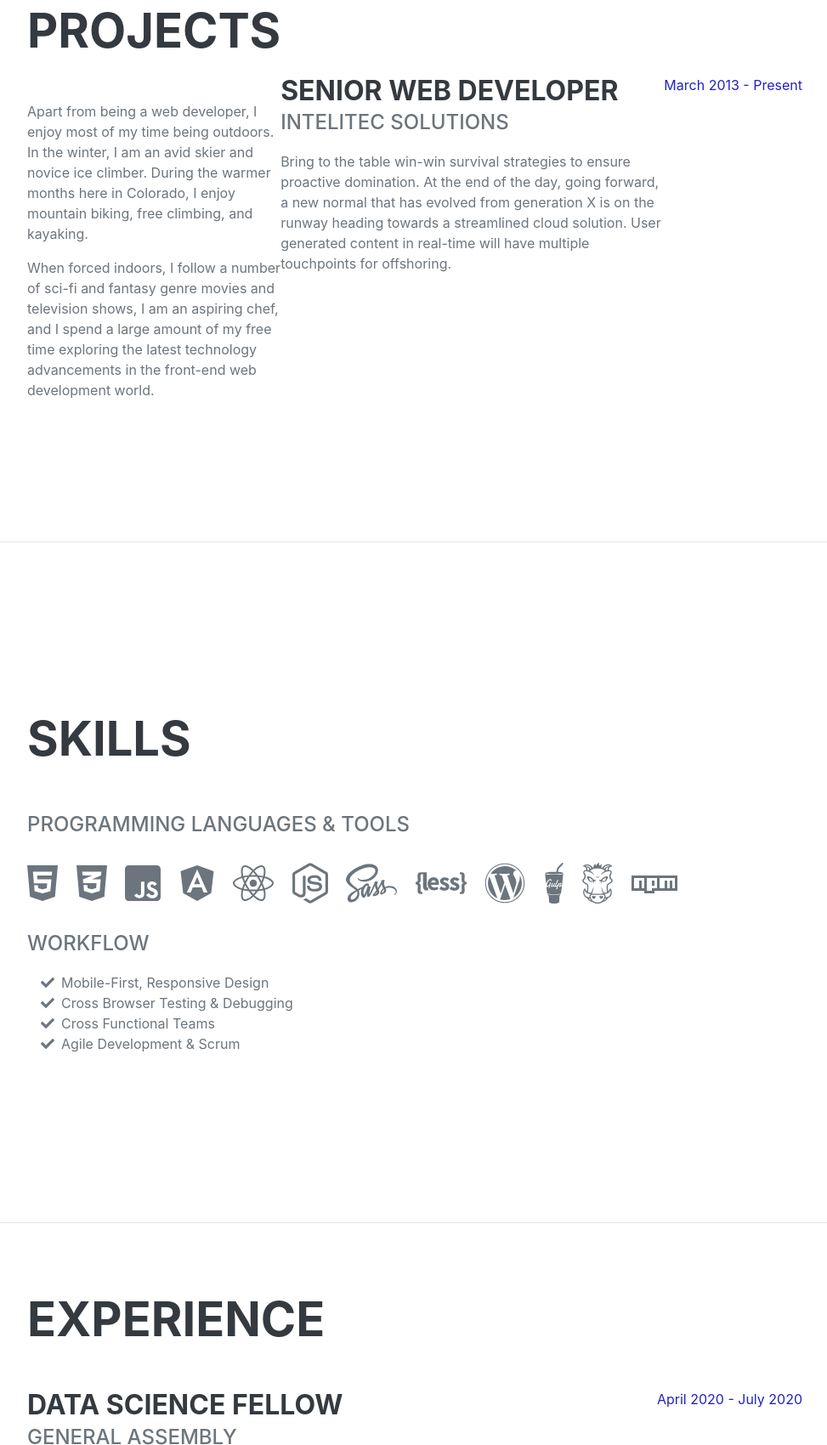
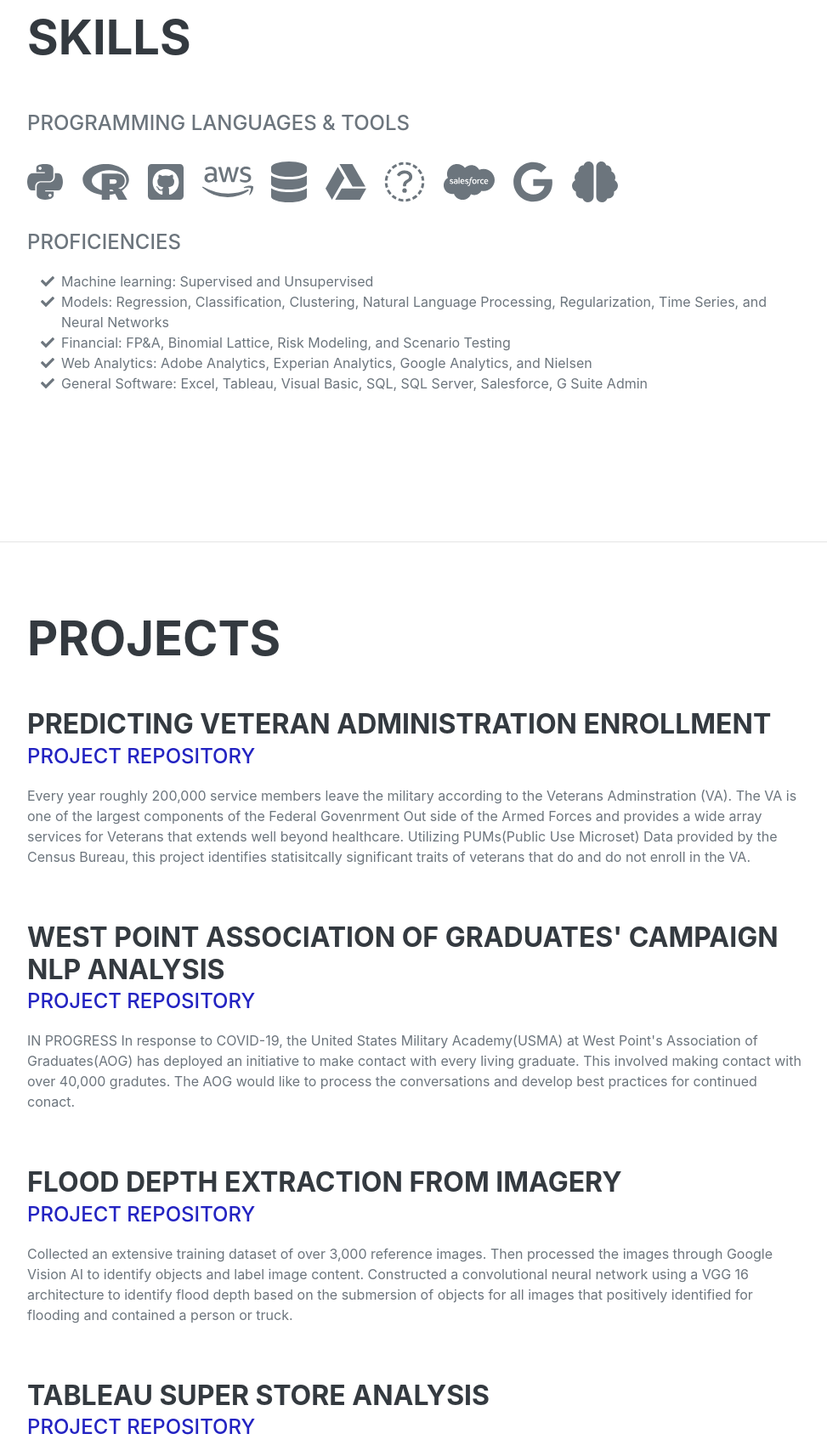
Before and after one commit to JAKuehl/JAKuehl.github.io, a plain HTML site: page index.html in a window 1280 px wide. Shown: the part 964-2664 px from the top of the page at 85% size, without its empty margins (288-1261 px from the left). Drawn offline with nearby package versions, Linux system fonts and the light colour scheme; a web font is replaced by a local one.

Commit message:
07/28 Updates

```diff
--- a/index.html
+++ b/index.html
@@ -39,10 +39,50 @@
                 <div class="resume-section-content">
                     <h1 class="mb-0">Joshua <span class="text-primary">Kuehl</span></h1>
                     <div class="subheading mb-5">8198 Irving St. · Westminster, CO 80031 · (605) 759-5104 · <a href="mailto:joshua.a.kuehl@gmail.com">joshua.a.kuehl@gmail.com</a></div>
-                    <p class="lead mb-5">Data professional with over 15 years of professional experience at the intersection of operations, social science, finance, and data.  My background in photography helps me bring creativity to my research and find trends where no else thinks to look.  Self-starter and always looking for a challenge.</p>
+                    <p class="lead mb-5">Data professional with over 15 years of professional experience at the intersection of operations, social science, finance, and data.  My background in <a href="http://theoryphotography.com/#headshots-1">photography</a> helps me bring creativity to my research and find trends where no else thinks to look.  Self-starter and always looking for a challenge.</p>
                     <div class="social-icons">
-                        <a class="social-icon" href="https://www.linkedin.com/in/joshkuehl/"><i class="fab fa-linkedin-in"></i></a><a class="social-icon" href="https://github.com/JAKuehl"><i class="fab fa-github"></i></a><a class="social-icon" href="#"><i class="fab fa-twitter"></i></a><a class="social-icon" href="#"><i class="fab fa-facebook-f"></i></a>
+                        <a class="social-icon" href="https://www.linkedin.com/in/joshkuehl/"><i class="fab fa-linkedin-in"></i></a><a class="social-icon" href="https://github.com/JAKuehl"><i class="fab fa-github"></i></a><a class="social-icon" href="https://medium.com/@joshua.a.kuehl"><i class="fab fa-medium"></i></a>
                     </div>
+                </div>
+            </section>
+            <hr class="m-0" />
+            <!-- Skills-->
+            <section class="resume-section" id="skills">
+                <div class="resume-section-content">
+                    <h2 class="mb-5">Skills</h2>
+                    <div class="subheading mb-3">Programming Languages & Tools</div>
+                    <ul class="list-inline dev-icons">
+                        <li class="list-inline-item"><i class="fab fa-python"></i></li>
+                        <li class="list-inline-item"><i class="fab fa-r-project"></i></li>
+                        <li class="list-inline-item"><i class="fab fa-github-square"></i></li>
+                        <li class="list-inline-item"><i class="fab fa-aws"></i></li>
+                        <li class="list-inline-item"><i class="fas fa-database"></i></li>
+                        <li class="list-inline-item"><i class="fab fa-google-drive"></i></li>
+                        <li class="list-inline-item"><i class="fab fa-adobe"></i></li>
+                        <li class="list-inline-item"><i class="fab fa-salesforce"></i></li>
+                        <li class="list-inline-item"><i class="fab fa-google"></i></li>
+                        <li class="list-inline-item"><i class="fas fa-brain"></i></li>
+                        <!--<li class="list-inline-item"><i class="fab fa-grunt"></i></li>
+                        <li class="list-inline-item"><i class="fab fa-npm"></i></li> -->
+                    </ul>
+                    <div class="subheading mb-3">Proficiencies</div>
+                    <ul class="fa-ul mb-0">
+                        <li>
+                            <span class="fa-li"><i class="fas fa-check"></i></span> Machine learning: Supervised and Unsupervised
+                        </li>
+                        <li>
+                            <span class="fa-li"><i class="fas fa-check"></i></span>Models: Regression, Classification, Clustering, Natural Language Processing, Regularization, Time Series, and Neural Networks
+                        </li>
+                        <li>
+                            <span class="fa-li"><i class="fas fa-check"></i></span>Financial: FP&A, Binomial Lattice, Risk Modeling, and Scenario Testing
+                        </li>
+                        <li>
+                            <span class="fa-li"><i class="fas fa-check"></i></span>Web Analytics: Adobe Analytics, Experian Analytics, Google Analytics, and Nielsen
+                        </li>
+                        <li>
+                            <span class="fa-li"><i class="fas fa-check"></i></span>General Software: Excel, Tableau, Visual Basic, SQL, SQL Server, Salesforce, G Suite Admin
+                        </li>
+                    </ul>
                 </div>
             </section>
             <hr class="m-0" />
@@ -50,59 +90,53 @@
             <section class="resume-section" id="interests">
                 <div class="resume-section-content">
                     <h2 class="mb-5">Projects</h2>
-                    <p>Apart from being a web developer, I enjoy most of my time being outdoors. In the winter, I am an avid skier and novice ice climber. During the warmer months here in Colorado, I enjoy mountain biking, free climbing, and kayaking.</p>
+                    <!--<p>Apart from being a web developer, I enjoy most of my time being outdoors. In the winter, I am an avid skier and novice ice climber. During the warmer months here in Colorado, I enjoy mountain biking, free climbing, and kayaking.</p>
                     <p class="mb-0">When forced indoors, I follow a number of sci-fi and fantasy genre movies and television shows, I am an aspiring chef, and I spend a large amount of my free time exploring the latest technology advancements in the front-end web development world.</p>
+                </div> -->
+                <div class="d-flex flex-column flex-md-row justify-content-between mb-5">
+                    <div class="flex-grow-1">
+                        <h3 class="mb-0">Predicting Veteran Administration Enrollment</h3>
+                        <div class="subheading mb-3"><a href="https://github.com/JAKuehl/veteran_population_analysis">Project Repository</a></div>
+                        <p>Every year roughly 200,000 service members leave the military according to the Veterans Adminstration (VA). The VA is one of the largest components of the Federal Govenrment Out side of the Armed Forces and provides a wide array services for Veterans that extends well beyond healthcare. Utilizing PUMs(Public Use Microset) Data provided by the Census Bureau, this project identifies statisitcally significant traits of veterans that do and do not enroll in the VA.</p>
+                    </div>
                 </div>
-              <div class="d-flex flex-column flex-md-row justify-content-between mb-5">
+                <div class="d-flex flex-column flex-md-row justify-content-between mb-5">
                     <div class="flex-grow-1">
-                        <h3 class="mb-0">Senior Web Developer</h3>
-                        <div class="subheading mb-3">Intelitec Solutions</div>
-                        <p>Bring to the table win-win survival strategies to ensure proactive domination. At the end of the day, going forward, a new normal that has evolved from generation X is on the runway heading towards a streamlined cloud solution. User generated content in real-time will have multiple touchpoints for offshoring.</p>
+                        <h3 class="mb-0">West Point Association of Graduates' Campaign NLP Analysis</h3>
+                        <div class="subheading mb-3"><a href="https://github.com/JAKuehl/Graduate_network_conversation_analysis">Project Repository</a></div>
+                        <p> IN PROGRESS  In response to COVID-19, the United States Military Academy(USMA) at West Point's Association of Graduates(AOG) has deployed an initiative to make contact with every living graduate.  This involved making contact with over 40,000 gradutes.  The AOG would like to process the conversations and develop best practices for continued conact.</p>
                     </div>
-                    <div class="flex-shrink-0"><span class="text-primary">March 2013 - Present</span></div>
-              </div>
-            </section>
-
-            <hr class="m-0" />
-
-            <!-- Skills-->
-            <section class="resume-section" id="skills">
-                <div class="resume-section-content">
-                    <h2 class="mb-5">Skills</h2>
-                    <div class="subheading mb-3">Programming Languages & Tools</div>
-                    <ul class="list-inline dev-icons">
-                        <li class="list-inline-item"><i class="fab fa-html5"></i></li>
-                        <li class="list-inline-item"><i class="fab fa-css3-alt"></i></li>
-                        <li class="list-inline-item"><i class="fab fa-js-square"></i></li>
-                        <li class="list-inline-item"><i class="fab fa-angular"></i></li>
-                        <li class="list-inline-item"><i class="fab fa-react"></i></li>
-                        <li class="list-inline-item"><i class="fab fa-node-js"></i></li>
-                        <li class="list-inline-item"><i class="fab fa-sass"></i></li>
-                        <li class="list-inline-item"><i class="fab fa-less"></i></li>
-                        <li class="list-inline-item"><i class="fab fa-wordpress"></i></li>
-                        <li class="list-inline-item"><i class="fab fa-gulp"></i></li>
-                        <li class="list-inline-item"><i class="fab fa-grunt"></i></li>
-                        <li class="list-inline-item"><i class="fab fa-npm"></i></li>
-                    </ul>
-                    <div class="subheading mb-3">Workflow</div>
-                    <ul class="fa-ul mb-0">
-                        <li>
-                            <span class="fa-li"><i class="fas fa-check"></i></span>Mobile-First, Responsive Design
-                        </li>
-                        <li>
-                            <span class="fa-li"><i class="fas fa-check"></i></span>Cross Browser Testing & Debugging
-                        </li>
-                        <li>
-                            <span class="fa-li"><i class="fas fa-check"></i></span>Cross Functional Teams
-                        </li>
-                        <li>
-                            <span class="fa-li"><i class="fas fa-check"></i></span>Agile Development & Scrum
-                        </li>
-                    </ul>
+                </div>
+                <div class="d-flex flex-column flex-md-row justify-content-between mb-5">
+                    <div class="flex-grow-1">
+                        <h3 class="mb-0">Flood Depth Extraction from Imagery</h3>
+                        <div class="subheading mb-3"><a href="https://github.com/JAKuehl/Extracting-Flood-Depths-From-Imagery">Project Repository</a></div>
+                        <p> Collected an extensive training dataset of over 3,000 reference images. Then processed the images through Google Vision AI to identify objects and label image content.  Constructed a convolutional neural network using a VGG 16 architecture to identify flood depth based on the submersion of objects for all images that positively identified for flooding and contained a person or truck. </p>
+                    </div>
+                </div>
+                <div class="d-flex flex-column flex-md-row justify-content-between mb-5">
+                    <div class="flex-grow-1">
+                        <h3 class="mb-0">Tableau Super Store Analysis</h3>
+                        <div class="subheading mb-3"><a href="https://github.com/JAKuehl/super_store_tableau">Project Repository</a></div>
+                        <p> Built and analyzed of the publicly available Super Store data set utlizing only Tableau. This project was selected over six other competing analysts for completeness and accuracy.</p>
+                    </div>
+                </div>
+                <div class="d-flex flex-column flex-md-row justify-content-between mb-5">
+                    <div class="flex-grow-1">
+                        <h3 class="mb-0">Home Value Prediction Model</h3>
+                        <div class="subheading mb-3"><a href="https://github.com/JAKuehl/Home-Value-Prediction-Model">Project Repository</a></div>
+                        <p> Utilized linear regression to develop prediction models for Real Estate Prices in Ames, Iowa, based on four years of home sale data. Built 3 models that achieved correlation values (R squared) above 0.9.</p>
+                    </div>
+                </div>
+                <div class="d-flex flex-column flex-md-row justify-content-between mb-5">
+                    <div class="flex-grow-1">
+                        <h3 class="mb-0">Reddit Web Scraping and Natural Language Processing</h3>
+                        <div class="subheading mb-3"><a href="https://github.com/JAKuehl/Reddit_web_scraping_and_NLP_analysis">Project Repository</a></div>
+                        <p> Designed a web scraping tool utilized Python to access an API that scraped over 1,000 posts from sub-reddits for Nikon and Canon cameras.  Processed the post content using several NLP techniques to include lemmatization, tokenization, and parsing to find trends in the posts.  Built models that predict post subreddit origin based on those trends of the language used in the subreddits.</p>
+                    </div>
                 </div>
             </section>
             <hr class="m-0" />
-
             <!-- Experience-->
             <section class="resume-section" id="experience">
                 <div class="resume-section-content">
@@ -127,8 +161,7 @@
                         <div class="flex-grow-1">
                             <h3 class="mb-0">Senior Business Intelligence Analyst</h3>
                             <div class="subheading mb-3">RE/MAX LLC</div>
-                            <p>Owned all business intelligence for RE/MAX web properties (i.e., remax.com, remax.net, and remax.collection.com). Solely responsible for monitoring and maintaining the analytic datasets for each international website generated daily. Identified and integrated three orphaned data sources into a SQL based enterprise data warehouse resulting in the ability to monitor agent performance in near real-time with MicroStrategy. Orchestrated the creation of APIs used to ETL enterprise data after generating desire for data among stakeholders and convincing vendors to post data nightly on an FTP server.  Built and distributed website performance dashboards to the senior leadership team and presented significant findings to C-level executives.  Identified analytical gaps and took corrective action resulting in a 4x increase of data captured and enhancements to customer experience. Increased analytics budget by $90,000 by advocating and utilizing more sophisticated analytical tools resulting in a 3x increase in consumer data value.  Consulted with other departments across the corporation on building data sets, using data to drive business decisions, and correcting any loss of data integrity to improve their data quality.
-</p>
+                            <p>Owned all business intelligence for RE/MAX web properties (i.e., remax.com, remax.net, and remax.collection.com). Solely responsible for monitoring and maintaining the analytic datasets for each international website generated daily. Identified and integrated three orphaned data sources into a SQL based enterprise data warehouse resulting in the ability to monitor agent performance in near real-time with MicroStrategy. Orchestrated the creation of APIs used to ETL enterprise data after generating desire for data among stakeholders and convincing vendors to post data nightly on an FTP server.  Built and distributed website performance dashboards to the senior leadership team and presented significant findings to C-level executives.  Identified analytical gaps and took corrective action resulting in a 4x increase of data captured and enhancements to customer experience. Increased analytics budget by $90,000 by advocating and utilizing more sophisticated analytical tools resulting in a 3x increase in consumer data value.  Consulted with other departments across the corporation on building data sets, using data to drive business decisions, and correcting any loss of data integrity to improve their data quality.</p>
                         </div>
                         <div class="flex-shrink-0"><span class="text-primary">January 2012 - November 2014</span></div>
                     </div>
@@ -138,7 +171,15 @@
                             <div class="subheading mb-3">KONE Elevator Inc.</div>
                             <p>Led and managed 70 simultaneous installation projects with P&L responsibility of over $10 million in revenue and up to 20 personnel, resulting in a 200% increase in profitability over tenure.</p>
                         </div>
-                        <div class="flex-shrink-0"><span class="text-primary">October 2006 - June 2010</span></div>
+                        <div class="flex-shrink-0"><span class="text-primary">.</span></div>
+                    </div>
+                    <div class="d-flex flex-column flex-md-row justify-content-between">
+                        <div class="flex-grow-1">
+                            <h3 class="mb-0">Cavalry/Reconnaissance Officer</h3>
+                            <div class="subheading mb-3">United States Army</div>
+                            <p>Combat leadership: Al Anbar, Iraq. Performed daily Pentagon-level briefings of all operations conducted throughout Mid-East Asia and the Horn of Africa, including Iraq and Afghanistan.	Designed, implemented, and modeled operating budget of $32.5 million commended as best in Division, recommended to become standard in Division.</p>
+                        </div>
+                        <div class="flex-shrink-0"><span class="text-primary">.</span></div>
                     </div>
                 </div>
             </section>
@@ -149,10 +190,10 @@
                     <h2 class="mb-5">Awards & Certifications</h2>
                     <ul class="fa-ul mb-0">
                         <li>
-                            <span class="fa-li"><i class="fas fa-trophy text-warning"></i></span>FOX 31 Hero of the Month - July 2019
+                            <span class="fa-li"><i class="fas fa-trophy text-warning"></i></span><a href="https://kdvr.com/news/problem-solvers/serving-those-who-serve/veterans-non-profit-aims-to-help-other-veterans-see-life-through-a-new-lens-hero-of-the-month/">FOX 31 Hero of the Month - July 2019</a>
                         </li>
                         <li>
-                            <span class="fa-li"><i class="fas fa-trophy text-warning"></i></span>Top 10 Elevator Superintendents in the Americas (12 quaters)
+                            <span class="fa-li"><i class="fas fa-trophy text-warning"></i></span>Top 10 Elevator Superintendents in the Americas (12 quarters)
                         </li>
                         <li>
                             <span class="fa-li"><i class="fas fa-trophy text-warning"></i></span>Golden Hard Hat(2) - Most Profitable Project in North America
@@ -178,8 +219,7 @@
                             <h3 class="mb-0">University of Denver</h3>
                             <div class="subheading mb-3">Master of Science</div>
                             <div>Corporate Finance</div>
-                        </div>
-                        <div class="flex-grow-1">
+
                             <div class="subheading mb-3">Master of Business Administration</div>
                             <div>Business Intelligence</div>
                         </div>
@@ -190,7 +230,7 @@
                             <div class="subheading mb-3">Bachelor of Science</div>
                             <div>Leadership with Math and Engineering Core</div>
                         </div>
-                        <div class="flex-shrink-0"><span class="text-primary">August 2002 - May 2006</span></div>
+
                     </div>
                 </div>
             </section>
```
